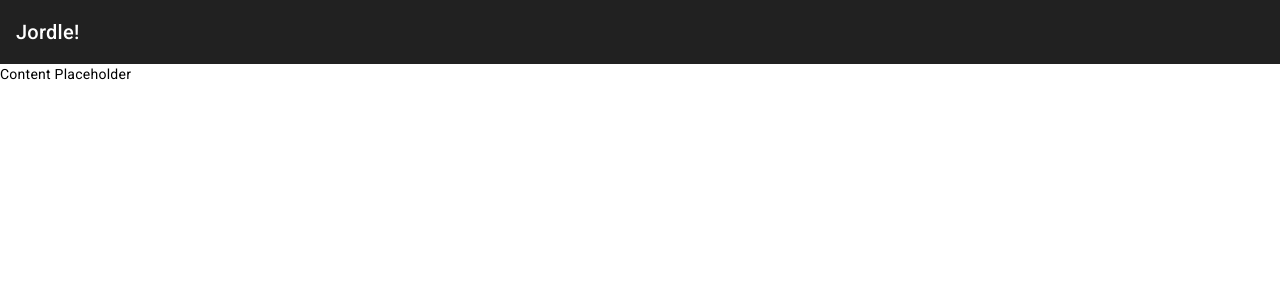
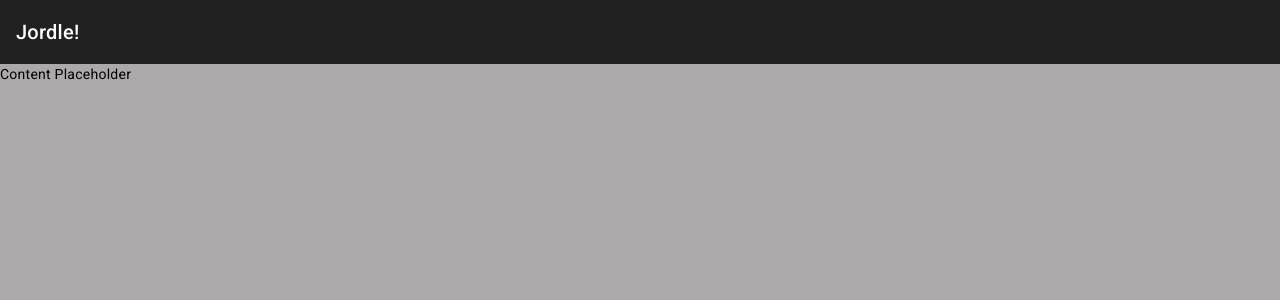
Before and after one commit to ejwoods/jordle, an Angular app: page / in a window 1280 px wide. Shown: the top 300 px of the page. Built offline with nearby package versions, Linux system fonts and the light colour scheme.

Commit message:
style: add light grey bg color to html, body

```diff
--- a/src/styles.css
+++ b/src/styles.css
@@ -1,4 +1,7 @@
 /* You can add global styles to this file, and also import other style files */
 
-html, body { height: 100%; }
+html, body {
+  height: 100%;
+  background-color: #a19fa0a8;
+ }
 body { margin: 0; font-family: Roboto, "Helvetica Neue", sans-serif; }
```
